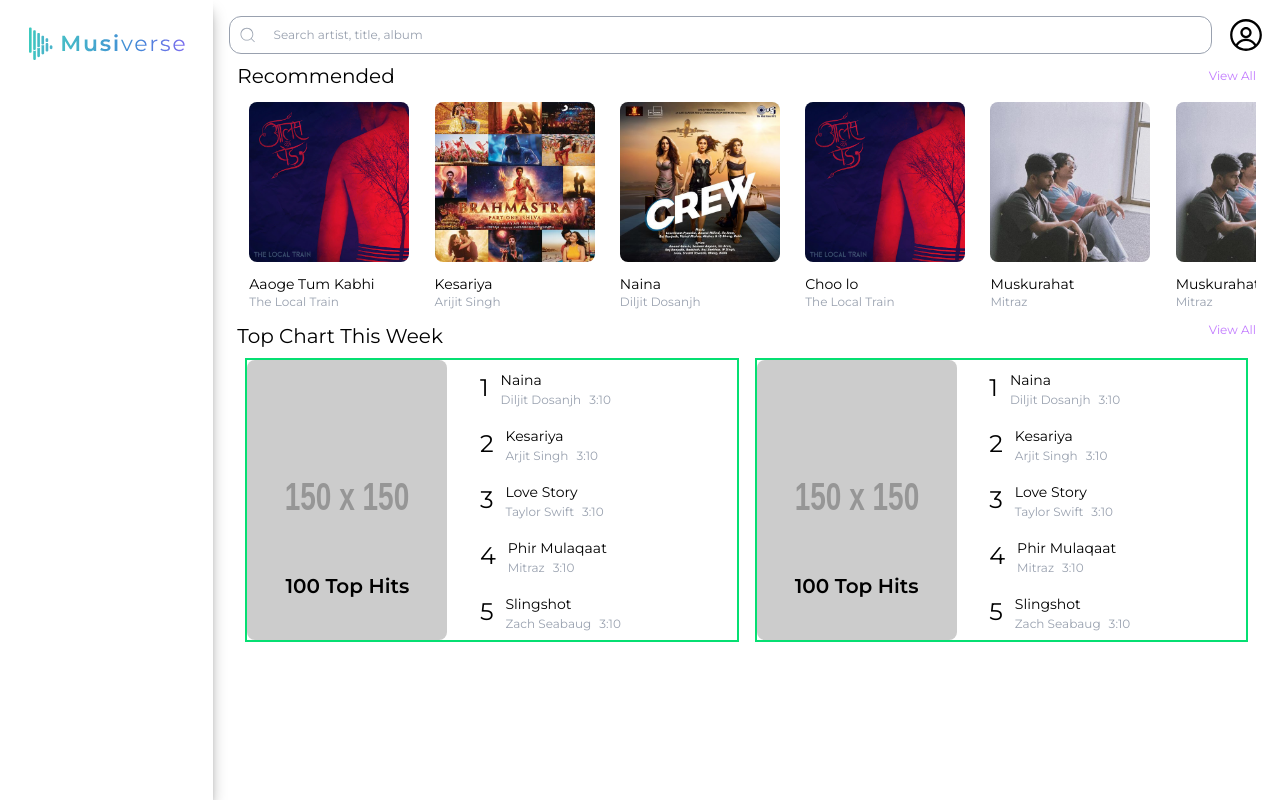
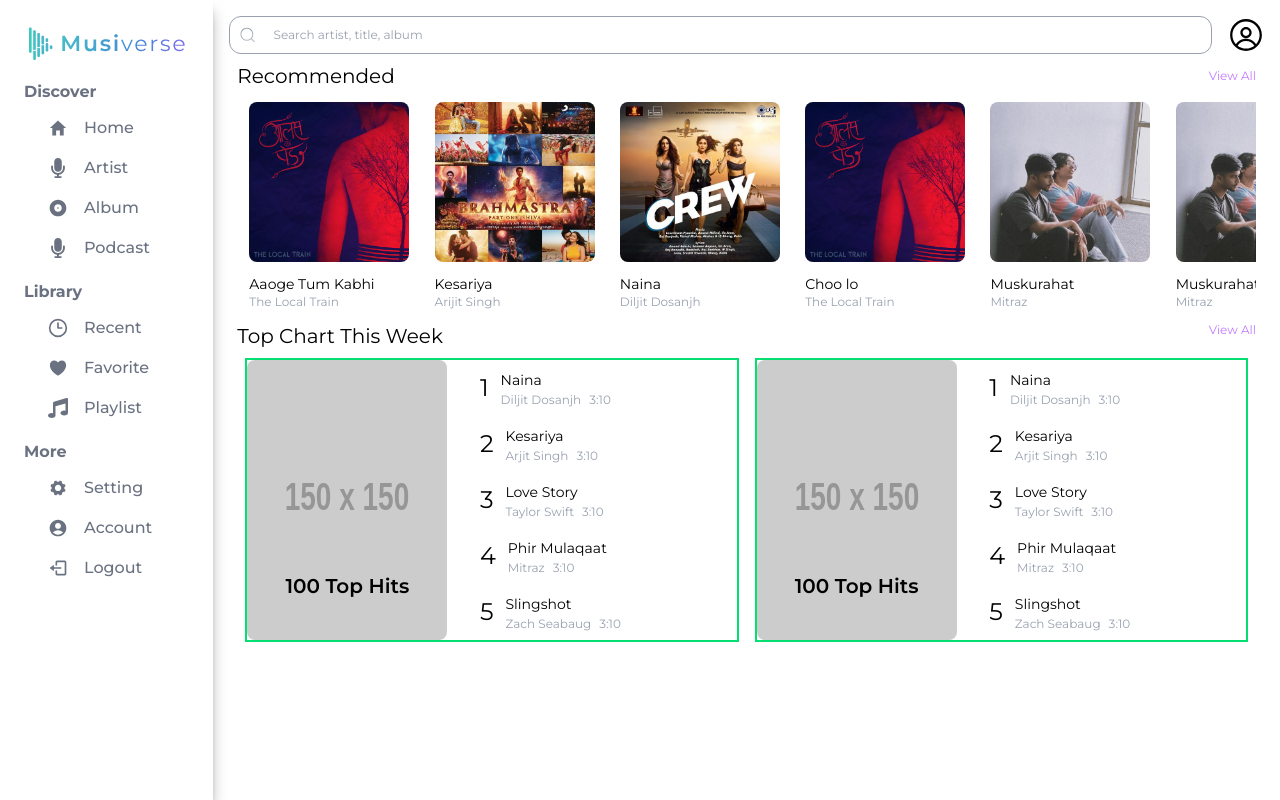
Before and after one commit to varuningle01/MusicVerse, a React (Vite) app: page / in a window 1280 px wide. Built offline with nearby package versions, Linux system fonts and the light colour scheme.

Commit message:
Added Sidepanel

```diff
--- /dev/null
+++ b/src/child-components/SidePanelItems.tsx
@@ -0,0 +1,24 @@
+const SidePanelItems = (props: any) => {
+  console.log(props);
+  return (
+    <div>
+      <p className="text-base font-bold mt-4 text-gray-500">
+        {props?.category}
+      </p>
+      {props?.items?.map((element: any) => {
+        return (
+          <div className="items-center gap-x-2 mt-2 gap-2 px-6 py-1 cursor-pointer text-gray-500 rounded-xl transition-colors duration-300 hover:bg-gradient-to-r hover:from-cyan-500 hover:to-violet-500 hover:text-white">
+            <div className="flex items-center gap-x-4">
+              <span className="text-xl">
+                <element.icon />
+              </span>
+              <p className="text-base font-medium text-">{element.title}</p>
+            </div>
+          </div>
+        );
+      })}
+    </div>
+  );
+};
+
+export default SidePanelItems;
--- a/src/components/SidePanel.tsx
+++ b/src/components/SidePanel.tsx
@@ -1,7 +1,13 @@
+import SidePanelItems from "../child-components/SidePanelItems";
+import { SidePanelNavItems } from "../data/SidePanelNavItems";
+
 const SidePanel = () => {
   return (
     <div className="container mx-auto p-2">
       <img src="./assets/musicverse-logo.svg" alt="MusicVerse Logo"></img>
+      {SidePanelNavItems.map((item) => {
+        return <SidePanelItems {...item} />;
+      })}
     </div>
   );
 };
--- /dev/null
+++ b/src/data/SidePanelNavItems.ts
@@ -0,0 +1,67 @@
+import { IoMdHome } from "react-icons/io";
+import { FaMicrophone } from "react-icons/fa6";
+import { MdAlbum } from "react-icons/md";
+import { FaBookOpen, FaMusic } from "react-icons/fa";
+import { LuClock3 } from "react-icons/lu";
+import { IoHeart } from "react-icons/io5";
+import { IoIosSettings } from "react-icons/io";
+import { MdAccountCircle } from "react-icons/md";
+import { BiLogOut } from "react-icons/bi";
+
+export const SidePanelNavItems = [
+  {
+    category: "Discover",
+    items: [
+      {
+        icon: IoMdHome,
+        title: "Home",
+      },
+      {
+        icon: FaMicrophone,
+        title: "Artist",
+      },
+      {
+        icon: MdAlbum,
+        title: "Album",
+      },
+      {
+        icon: FaMicrophone,
+        title: "Podcast",
+      },
+    ],
+  },
+  {
+    category: "Library",
+    items: [
+      {
+        icon: LuClock3,
+        title: "Recent",
+      },
+      {
+        icon: IoHeart,
+        title: "Favorite",
+      },
+      {
+        icon: FaMusic,
+        title: "Playlist",
+      },
+    ],
+  },
+  {
+    category: "More",
+    items: [
+      {
+        icon: IoIosSettings,
+        title: "Setting",
+      },
+      {
+        icon: MdAccountCircle,
+        title: "Account",
+      },
+      {
+        icon: BiLogOut,
+        title: "Logout",
+      },
+    ],
+  },
+];
```
